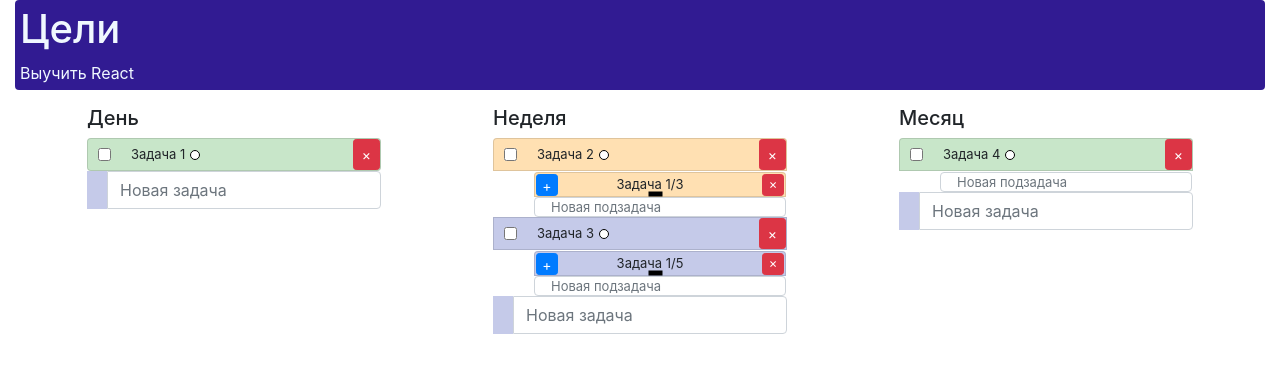
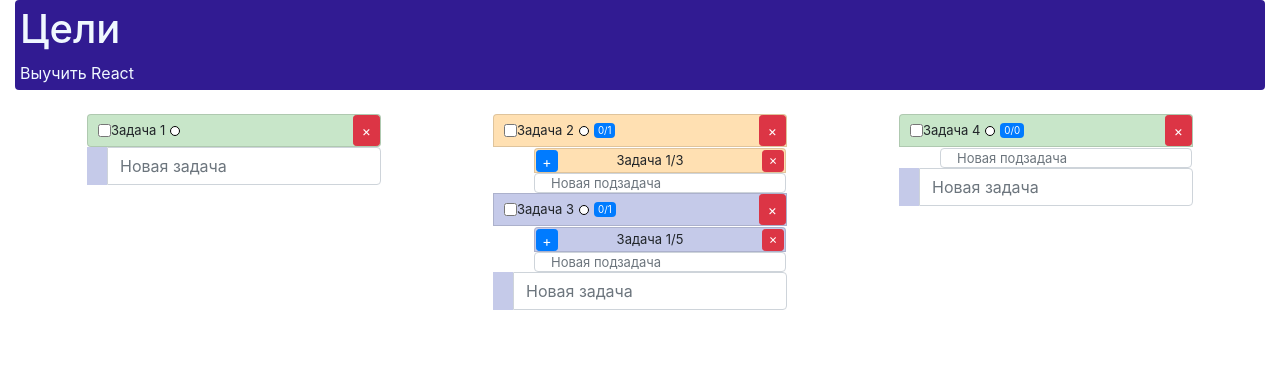
Before and after one commit to Kopylov-D/Planning-app, a React (Create React App) app: page / in a window 1280 px wide. Shown: the top 372 px of the page. Built offline with nearby package versions, Linux system fonts and the light colour scheme.

Commit message:
W29W4 counter

```diff
--- a/src/components/Task.js
+++ b/src/components/Task.js
@@ -12,7 +12,6 @@ const Task = (props) => {
       // style={{ background: props.color }}
       className={`list-group-item todo sub color ${props.color}`}
     >
-      <div className='arrow'></div>
       <button
         type="button"
         className={'btn btn-primary btn-sm'}
--- a/src/components/Todo.js
+++ b/src/components/Todo.js
@@ -17,15 +17,15 @@ const Todo = (props) => {
 
   return (
     <div className="todolist">
-      <h5>{props.todoName}</h5>
+      <h5 className='text-center'>{props.todoName}</h5>
       <ul className="list-group">
         {props.todos.map((todo, index) => {
-          if (todo.category === props.todoName) {
+          if (todo.categoryLevel === props.todoLevel) {
             return (
               <TodoItem
                 key={index}
                 todo={todo}
-                todoName={props.todoName}
+                todoLevel={props.todoLevel}
                 tasks={props.tasks}
                 notes={props.notes}
                 color={props.colors.find((color) => color.id === todo.colorId)}
@@ -56,7 +56,7 @@ const Todo = (props) => {
             placeholder="Новая задача"
             onChange={props.onChangeInput}
             onKeyDown={(event) =>
-              props.addTodo(event, props.todoName, lastColor.id)
+              props.addTodo(event, props.todoLevel, lastColor.id)
             }
           />
         </div>
--- a/src/components/TodoItem.js
+++ b/src/components/TodoItem.js
@@ -2,7 +2,7 @@ import React, { Fragment } from 'react';
 import Task from './Task';
 
 const TodoItem = (props) => {
-  const classes = ['todo'];
+  const classes = [];
 
   if (props.todo.done) {
     classes.push('done');
@@ -12,25 +12,43 @@ const TodoItem = (props) => {
     classes.push(props.className);
   }
 
+  const tasksNum = props.tasks.filter((task) => task.idTodo === props.todo.id)
+    .length;
+  const doneTasks = props.tasks.filter(
+    (task) => task.idTodo === props.todo.id && task.done
+  ).length;
+
   return (
     <Fragment>
       <li
         className={`list-group-item todo color ${props.color.name}`}
         onClick={() => props.onClickTodo(props.todo.id)}
       >
-        <div className={classes.join(' ')}>
+        <div className="todo">
           <input
             type="checkbox"
             checked={props.todo.done}
-            className="checkBox"
-            onChange={() => props.onChecked(props.todo.id)}
+            className="check-box"
+            onChange={() =>
+              props.onChecked(
+                props.todo.id,
+                props.todo.parentId,
+                props.todo.idTodo
+              )
+            }
           ></input>
-          {props.todo.text}
+          <div className={classes.join(' ')}>{props.todo.text}</div>
+
           <button
             type="button"
             className="btn-toggle"
             onClick={() => props.openTasks(props.todo.id)}
           ></button>
+          {props.todoLevel !== 1 && (
+            <div className="badge badge-primary text-wrap counter">
+              {doneTasks}/{tasksNum}
+            </div>
+          )}
         </div>
 
         <button
@@ -44,7 +62,7 @@ const TodoItem = (props) => {
 
       {props.todo.tasksIsOpen && (
         <ul className="list-group sub">
-          {props.todo.category === 'День' ? (
+          {props.todoLevel === 1 ? (
             props.notes.map((note) => {
               if (note.idTodo === props.todo.id) {
                 return (
--- a/src/containers/Main.js
+++ b/src/containers/Main.js
@@ -1,15 +1,19 @@
 import React, { Component } from 'react';
 import Todo from '../components/Todo';
-import {setID, Observer, Subject} from '../functions/functions'
- // import Context from './context';
+import { setID, Observer, Subject } from '../functions/functions';
+// import Context from './context';
 
 export class Main extends Component {
   state = {
-    todoCategory: ['День', 'Неделя', 'Месяц'],
+    todoCategory: [
+      { level: 1, name: 'День' },
+      { level: 2, name: 'Неделя' },
+      { level: 3, name: 'Месяц' },
+    ],
     todos: [
       {
         id: 0,
-        category: 'День',
+        categoryLevel: 1,
         text: 'Задача 1',
         done: false,
         tasksIsOpen: false,
@@ -17,7 +21,7 @@ export class Main extends Component {
       },
       {
         id: 1,
-        category: 'Неделя',
+        categoryLevel: 2,
         text: 'Задача 2',
         done: false,
         tasksIsOpen: true,
@@ -25,7 +29,7 @@ export class Main extends Component {
       },
       {
         id: 3,
-        category: 'Неделя',
+        categoryLevel: 2,
         text: 'Задача 3',
         done: false,
         tasksIsOpen: true,
@@ -33,7 +37,7 @@ export class Main extends Component {
       },
       {
         id: 4,
-        category: 'Месяц',
+        categoryLevel: 3,
         text: 'Задача 4',
         done: false,
         tasksIsOpen: true,
@@ -41,12 +45,12 @@ export class Main extends Component {
       },
     ],
     tasks: [
-      { id: 230, idTodo: 0, text: `Задача 1/1`, done: false },
-      { id: 123, idTodo: 0, text: `Задача 1/2`, done: false },
-      { id: 2434, idTodo: 1, text: `Задача 1/3`, done: false },
-      { id: 34545, idTodo: 2, text: `Задача 1/4`, done: false },
-      { id: 5656654, idTodo: 2, text: `Задача 1/5`, done: false },
-      { id: 56566542545, idTodo: 3, text: `Задача 1/5`, done: false },
+      { id: 10, idTodo: 0, text: `Задача 1/1`, done: false },
+      { id: 11, idTodo: 0, text: `Задача 1/2`, done: false },
+      { id: 12, idTodo: 1, text: `Задача 1/3`, done: false },
+      { id: 13, idTodo: 2, text: `Задача 1/4`, done: false },
+      { id: 14, idTodo: 2, text: `Задача 1/5`, done: false },
+      { id: 15, idTodo: 3, text: `Задача 1/5`, done: false },
     ],
     notes: [{ id: 12323, idTodo: 0, text: 'Заметки по задаче' }],
     colors: [
@@ -54,25 +58,34 @@ export class Main extends Component {
       { id: 2, hex: '#FF8A65', name: 'orange' },
       { id: 3, hex: '#c5cae9', name: 'indigo' },
     ],
+    observers: [],
+    subjects: [],
   };
 
   onClickTodo = () => {};
 
-  addTodo = (event, category, colorId) => {
+  addTodo = (event, categoryLevel, colorId) => {
     if (event.key === 'Enter' && event.target.value) {
       const todos = [...this.state.todos];
       const notes = [...this.state.notes];
 
       const id = setID();
 
-      if (category === 'День') {
+      if (categoryLevel === 1) {
         notes.push({ id: setID(), idTodo: id, text: '' });
       }
 
+      const subjects = [...this.state.subjects];
+      subjects.push({
+        id,
+        sub: new Subject(),
+      });
+      // const stream$ = new Subject()
+
       todos.push({
         id: id,
-        parentId: setID(),
-        category,
+        parentId: id,
+        categoryLevel,
         text: event.target.value,
         done: false,
         tasksIsOpen: false,
@@ -82,6 +95,7 @@ export class Main extends Component {
       this.setState({
         todos,
         notes,
+        subjects,
       });
       event.target.value = '';
     }
@@ -110,7 +124,7 @@ export class Main extends Component {
     });
   };
 
-  checkHandler = (id, idDecompose, rootTodo) => {
+  checkHandler = (id, parentId, idTodo) => {
     const todos = [...this.state.todos];
     const tasks = [...this.state.tasks];
 
@@ -118,10 +132,17 @@ export class Main extends Component {
 
     todos.map((todo) => {
       if (todo.id === id) {
-        todo.done = !todo.done
-        todoCheck = todo.done
+        todo.done = !todo.done;
+        todoCheck = todo.done;
       }
     });
+
+    function checkParent(arr) {
+      arr.map((item) => {
+        if (item.parentId === id) {
+        }
+      });
+    }
 
     function check(arr) {
       arr.map((item) => {
@@ -132,31 +153,48 @@ export class Main extends Component {
       });
     }
 
-
-
     check(tasks);
     check(todos);
 
-    function checkAllTask(arr) {
-      const filteredTasks = arr.filter(
-        (item) => item.idTodo === id && item.done === false
+    const filteredTasks = tasks.filter((item) => item.id === id);
+
+    // console.log(filteredTasks)
+
+    function checkAllTask(arr1, arr2) {
+      const filtered = arr1.filter(
+        (item) => item.idTodo === idTodo && item.done === false
       );
 
-      if (!filteredTasks.length) {
-        todos.map((todo) => {
-          if (todo.id === id) {
+      if (!filtered.length) {
+        arr2.map((todo) => {
+          if (todo.id === idTodo) {
             todo.done = true;
           }
         });
       } else {
-        todos.map((todo) => {
-          if (todo.id === id) {
+        arr2.map((todo) => {
+          if (todo.id === idTodo) {
             todo.done = false;
           }
         });
       }
-      // checkAllTask(arr)
     }
+
+    checkAllTask(tasks, todos);
+
+    // for (let i = 0; i < todos.length; i++) {
+    //   for (let j = 0; j < tasks.length; i++) {
+    //     if (todos[i].)
+    //   }
+    // }
+
+    const parentTodo = todos.filter((todo) => todo.parentId === parentId && todo.todoLevel == 3);
+    const parentTasks = tasks.filter((task) => task.parentId === parentId);
+
+    console.log('parentTodo', parentTodo);
+    console.log('parentTasks', parentTasks);
+
+    // checkAllTask(todos)
 
     // todos.map(todo => {
     //   tasks.forEach(task => {
@@ -169,7 +207,7 @@ export class Main extends Component {
     // checkAllTask(tasks)
     // checkAllTask(todos)
 
-    // if (rootTodo.idCategory === 'Месяц') {
+    // if (rootTodo.idCategory === 3) {
     //   todos.map((todo) => {
     //     if (todo.idDecompose === idDecompose) {
     //       todo.done = todoCheck;
@@ -219,21 +257,21 @@ export class Main extends Component {
     //   });
     // });
 
-    // const filteredSubtasks = subtasks.filter(
-    //   (subtask) => subtask.idTodo === id && subtask.done === false
+    // const filteredSubtasks = tasks.filter(
+    //   (task) => task.idTodo === idTodo && task.done === false
     // );
 
     // console.log(filteredSubtasks)
 
     // if (!filteredSubtasks.length) {
     //   todos.map((todo) => {
-    //     if (todo.id === id) {
+    //     if (todo.id === idTodo) {
     //       todo.done = true;
     //     }
     //   });
     // } else {
     //   todos.map((todo) => {
-    //     if (todo.id === id) {
+    //     if (todo.id === idTodo) {
     //       todo.done = false;
     //     }
     //   });
@@ -248,8 +286,8 @@ export class Main extends Component {
     const todos = [...this.state.todos];
 
     this.setState(
-      todos.map((todo) =>
-        todo.id === id && (todo.tasksIsOpen = !todo.tasksIsOpen)
+      todos.map(
+        (todo) => todo.id === id && (todo.tasksIsOpen = !todo.tasksIsOpen)
       )
     );
   };
@@ -258,6 +296,13 @@ export class Main extends Component {
     if (event.key === 'Enter' && event.target.value) {
       const todos = [...this.state.todos];
       const tasks = [...this.state.tasks];
+      const subjects = [...this.state.subjects];
+
+      // subjects.map(subject => {
+      //   if (subject.id === idTodo) {
+      //     subject.sub.subscribe(new Observer())
+      //   }
+      // })
 
       todos.map((todo) => {
         if (todo.id === idTodo) {
@@ -275,20 +320,20 @@ export class Main extends Component {
 
       this.setState({
         tasks,
+        subjects,
       });
       event.target.value = '';
+
+      console.log(this.state);
     }
   };
 
   decomposeTodoHandler = (task) => {
     const todos = [...this.state.todos];
-    const todoCategory = [...this.state.todoCategory];
-    const tasks = [...this.state.tasks];
     const notes = [...this.state.notes];
 
     const todo = todos.find((todo) => todo.id === task.idTodo);
-    const index = todoCategory.indexOf(todo.category);
-    const newCategory = todoCategory[index - 1];
+    const categoryLevel = todo.categoryLevel - 1;
 
     if (todos.find((todo) => todo.id === task.id)) {
       return alert('Данное значение уже добавлено');
@@ -296,7 +341,7 @@ export class Main extends Component {
       todos.push({
         id: task.id,
         parentId: task.parentId,
-        category: newCategory,
+        categoryLevel,
         text: task.text,
         done: task.done,
         tasksIsOpen: false,
@@ -304,7 +349,7 @@ export class Main extends Component {
         colorId: todo.colorId,
       });
 
-      if (newCategory === 'День') {
+      if (categoryLevel === 1) {
         notes.push({ id: setID(), idTodo: task.id, text: '' });
       }
     }
@@ -336,7 +381,7 @@ export class Main extends Component {
           return (
             <Todo
               key={index}
-              todoName={category}
+              todoLevel={category.level}
               todos={this.state.todos}
               tasks={this.state.tasks}
               notes={this.state.notes}
--- a/src/index.css
+++ b/src/index.css
@@ -97,6 +97,13 @@ code {
   height: 10px;
 }
 
+.counter{
+  font-weight: normal;
+  margin-left: 5px;
+  text-decoration: solid;
+
+}
+
 .color-btn {
   width: 20px;
 }
```
Also changed, not shown: 1 other file (tests, documents, lock files or other folders).
